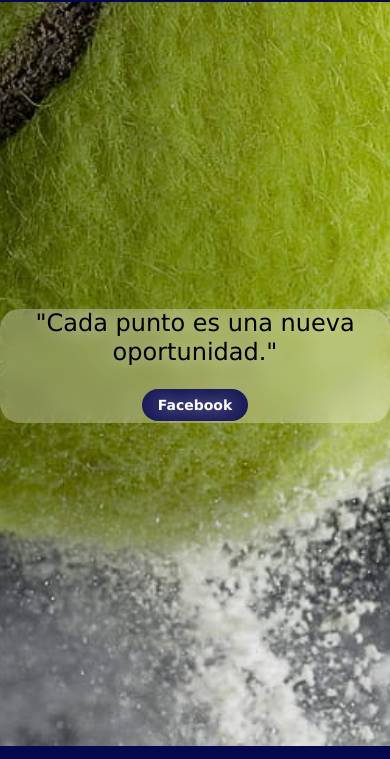
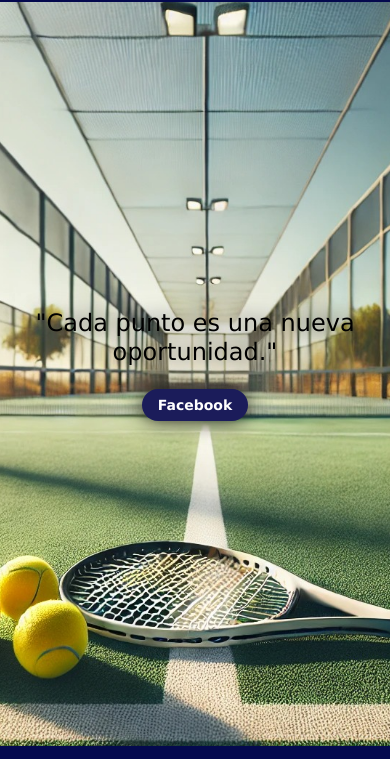
Before and after one commit to goncebatleandro/Pre-entrega3, a website: page index.html in a window 390 px wide. Shown: the part 80-839 px from the top of the page. Drawn offline with nearby package versions, Linux system fonts and the light colour scheme.

Commit message:
Proyecto final subida

```diff
--- a/scss/_index.scss
+++ b/scss/_index.scss
@@ -16,15 +16,10 @@
   }
 
   .bannerindex {
-    background: rgba(255, 255, 255, 0.3);
-    backdrop-filter: blur(10px);
     border-radius: 20px;
     font-size: 2rem;
     color: rgb(0, 0, 0);
-    text-shadow:
-          0 0 15px rgba(255, 255, 255, 0.5),
-          0 0 30px rgba(255, 255, 255, 0.3),
-          0 0 50px rgba(255, 255, 255, 0.2);
+    filter: drop-shadow(0 0 10px rgba(0, 0, 0, .8));
     margin-bottom: 1rem;
   }
 
--- a/scss/_responsive.scss
+++ b/scss/_responsive.scss
@@ -47,6 +47,10 @@
     }
 
     .mainp {
+        height: auto;
+    }
+
+    .maincontactos {
         height: auto;
     }
 
@@ -183,7 +187,7 @@
     }
 
     .bannerm {
-        background-image: url(../img/main9.jpg);
+        background-image: url(../img/backgrond.jpg);
         background-size: cover;
         background-position: center center;
         background-repeat: no-repeat;
```
Also changed, not shown: css/styles.css, 1 other file.
